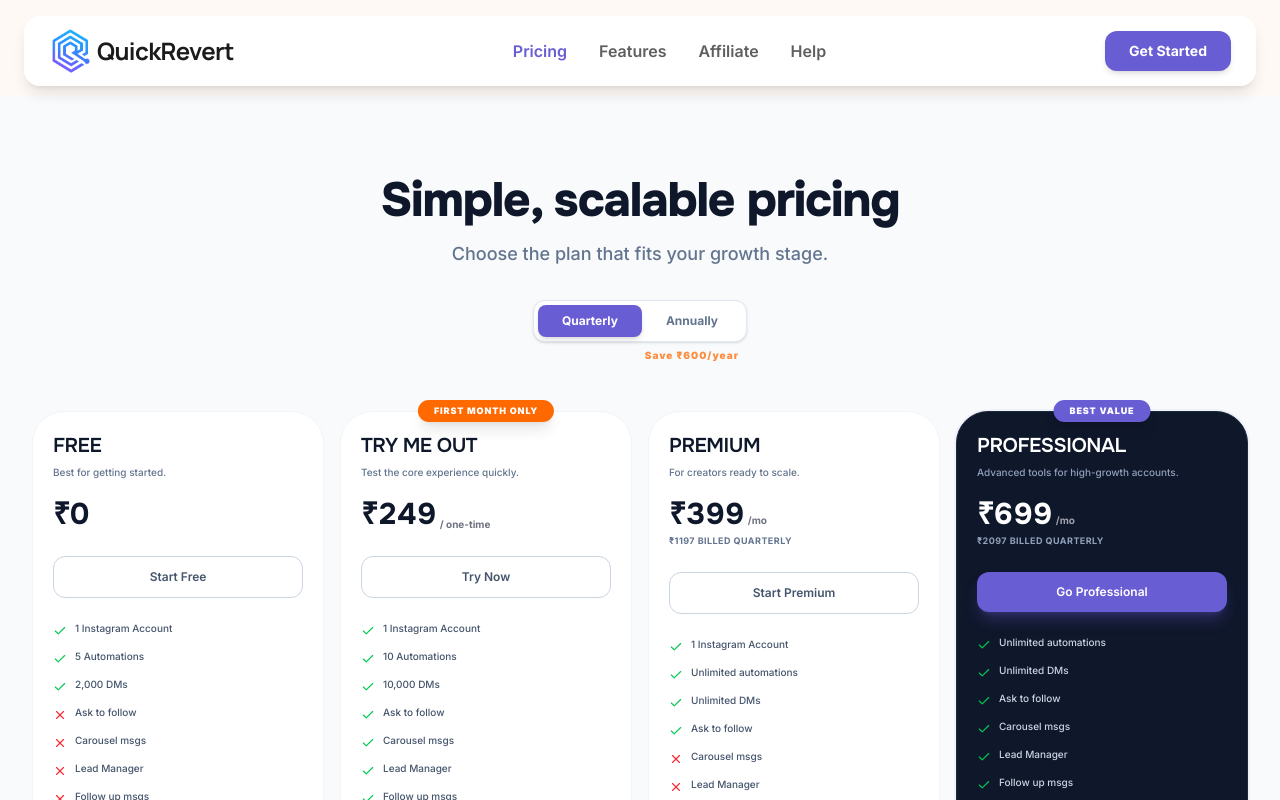
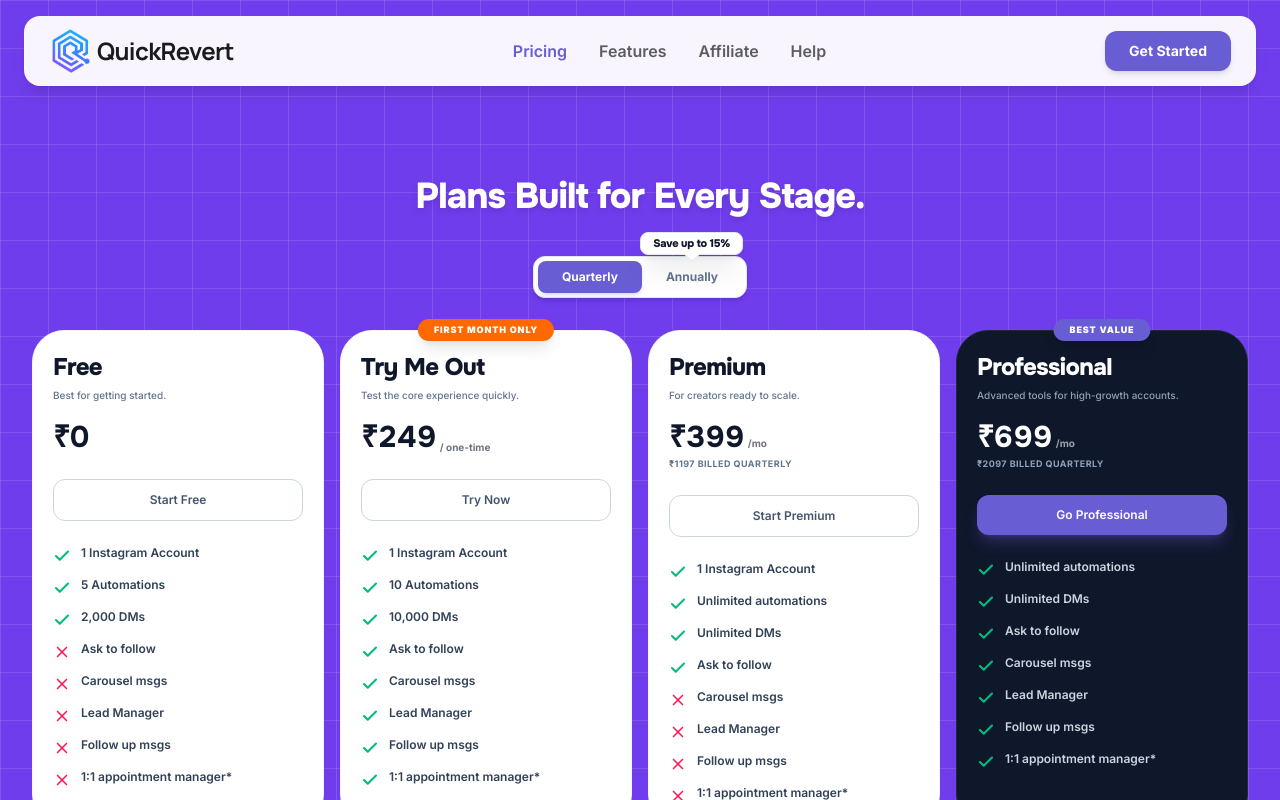
Before and after one commit to Anvesha137/website_qr_fanbase, a React (Vite) app: page / in a window 1280 px wide. Both pictures are taken after a click on the button "Pricing". Shown: the top 800 px of the page. Built offline with nearby package versions, Linux system fonts and the light colour scheme.

Commit message:
pricing page

```diff
--- a/src/App.tsx
+++ b/src/App.tsx
@@ -156,7 +156,11 @@ export default function App() {
             animate={{ opacity: 1 }}
             exit={{ opacity: 0 }}
             transition={{ duration: 0.3 }}
-            className="relative pt-24 bg-[#FFF9F6]"
+            className="relative pt-24 bg-[#703ded]"
+            style={{
+              backgroundImage: `linear-gradient(to right, rgba(255, 255, 255, 0.12) 1px, transparent 1px), linear-gradient(to bottom, rgba(255, 255, 255, 0.12) 1px, transparent 1px)`,
+              backgroundSize: '48px 48px',
+            }}
           >
             <Pricing />
           </motion.div>
--- a/src/components/FeaturesPage.tsx
+++ b/src/components/FeaturesPage.tsx
@@ -394,6 +394,50 @@ export default function FeaturesPage({ setViewMode }: FeaturesPageProps) {
     }
   };
 
+  // Card 2 auto-scroll ref
+  const card2Ref = useRef<HTMLDivElement>(null);
+  const hasAutoScrolledRef = useRef(false);
+
+  useEffect(() => {
+    const el = card2Ref.current;
+    if (!el) return;
+
+    let lastScrollY = window.scrollY;
+
+    const observer = new IntersectionObserver(
+      (entries) => {
+        entries.forEach((entry) => {
+          const currentScrollY = window.scrollY;
+          const isScrollingDown = currentScrollY > lastScrollY;
+          lastScrollY = currentScrollY;
+
+          // Auto-scroll when ~25-30% of Card 2 is visible scrolling down
+          if (entry.isIntersecting && entry.intersectionRatio >= 0.25 && isScrollingDown && !hasAutoScrolledRef.current) {
+            hasAutoScrolledRef.current = true;
+            el.scrollIntoView({ behavior: 'smooth', block: 'center' });
+          }
+        });
+      },
+      {
+        threshold: [0.25, 0.3],
+      }
+    );
+
+    observer.observe(el);
+
+    const handleScroll = () => {
+      if (window.scrollY < 200) {
+        hasAutoScrolledRef.current = false;
+      }
+    };
+    window.addEventListener('scroll', handleScroll, { passive: true });
+
+    return () => {
+      observer.disconnect();
+      window.removeEventListener('scroll', handleScroll);
+    };
+  }, []);
+
   const handleSelect = (index: number) => {
     setSelectedIndex(index);
     setIsManual(true);
@@ -419,10 +463,10 @@ export default function FeaturesPage({ setViewMode }: FeaturesPageProps) {
           backgroundSize: '48px 48px',
         }}
       >
-        <div className="w-full max-w-[1440px] mx-auto space-y-12 sm:space-y-16">
+        <div className="w-full max-w-[1440px] mx-auto space-y-5 sm:space-y-6">
 
           {/* CARD 1 (Female Model f-c1.png) */}
-          <div className="w-full rounded-[32px] sm:rounded-[36px] overflow-hidden relative shadow-2xl bg-slate-900 border border-white/15 min-h-[540px] sm:min-h-[600px] flex flex-col justify-between p-6 sm:p-12 lg:p-14">
+          <div className="w-full rounded-[32px] sm:rounded-[36px] overflow-hidden relative shadow-2xl bg-slate-900 border border-white/15 min-h-[500px] sm:min-h-[560px] lg:min-h-[580px] flex flex-col justify-between p-6 sm:p-12 lg:p-14">
             <img
               src="/f-c1.png"
               alt="Female Creator using Instagram DM Automation"
@@ -524,7 +568,7 @@ export default function FeaturesPage({ setViewMode }: FeaturesPageProps) {
           </div>
 
           {/* CARD 2 (Male Model f-c2.png) */}
-          <div className="w-full rounded-[32px] sm:rounded-[36px] overflow-hidden relative shadow-2xl bg-slate-900 border border-white/15 min-h-[540px] sm:min-h-[600px] flex flex-col justify-between p-6 sm:p-12 lg:p-14">
+          <div ref={card2Ref} className="w-full rounded-[32px] sm:rounded-[36px] overflow-hidden relative shadow-2xl bg-slate-900 border border-white/15 min-h-[500px] sm:min-h-[560px] lg:min-h-[580px] flex flex-col justify-between p-6 sm:p-12 lg:p-14">
             <img
               src="/f-c2.png"
               alt="Male Creator using Instagram DM Automation"
--- a/src/components/Pricing.tsx
+++ b/src/components/Pricing.tsx
@@ -1,5 +1,6 @@
 import React, { useState } from 'react';
 import { Check, X, ChevronDown } from 'lucide-react';
+import { motion, AnimatePresence } from 'motion/react';
 
 type Feature = {
   text: string;
@@ -23,10 +24,11 @@ type Plan = {
 
 export default function Pricing() {
   const [isAnnually, setIsAnnually] = useState(false);
+  const [openFaqIndex, setOpenFaqIndex] = useState<number | null>(0);
 
   const plans: Plan[] = [
     {
-      name: 'FREE',
+      name: 'Free',
       description: 'Best for getting started.',
       btn: 'Start Free',
       price: '0',
@@ -42,7 +44,7 @@ export default function Pricing() {
       ],
     },
     {
-      name: 'TRY ME OUT',
+      name: 'Try Me Out',
       description: 'Test the core experience quickly.',
       btn: 'Try Now',
       badge: 'first month only',
@@ -59,7 +61,7 @@ export default function Pricing() {
       ],
     },
     {
-      name: 'PREMIUM',
+      name: 'Premium',
       description: 'For creators ready to scale.',
       btn: 'Start Premium',
       quarterlyMonthlyEffective: 399,
@@ -76,7 +78,7 @@ export default function Pricing() {
       ],
     },
     {
-      name: 'PROFESSIONAL',
+      name: 'Professional',
       description: 'Advanced tools for high-growth accounts.',
       btn: 'Go Professional',
       popular: true,
@@ -171,18 +173,31 @@ export default function Pricing() {
   };
 
   return (
-    <section id="pricing" className="py-12 lg:py-20 bg-slate-50">
-      <div className="max-w-[1400px] mx-auto px-4 sm:px-6 lg:px-8">
-        <div className="text-center mb-12">
-          <h2 className="text-3xl md:text-5xl font-extrabold text-slate-900 tracking-tight mb-4 font-onest">
-            Simple, scalable pricing
+    <section
+      id="pricing"
+      className="py-12 lg:py-20 bg-[#703ded] relative text-white"
+      style={{
+        backgroundImage: `linear-gradient(to right, rgba(255, 255, 255, 0.12) 1px, transparent 1px), linear-gradient(to bottom, rgba(255, 255, 255, 0.12) 1px, transparent 1px)`,
+        backgroundSize: '48px 48px',
+      }}
+    >
+      <div className="max-w-[1400px] mx-auto px-4 sm:px-6 lg:px-8 relative z-10">
+        <div className="text-center mb-8">
+          <h2 className="text-2xl sm:text-3xl md:text-4xl font-extrabold text-white tracking-tight mb-2 font-onest drop-shadow-md">
+            Plans Built for Every Stage.
           </h2>
-          <p className="text-slate-500 text-lg font-medium font-sans">
-            Choose the plan that fits your growth stage.
-          </p>
 
-          <div className="mt-8 inline-flex flex-col items-center select-none">
-            <div className="inline-flex items-center bg-white p-1 rounded-xl border border-slate-200 shadow-sm">
+          <div className="mt-8 relative inline-flex flex-col items-center select-none">
+            {/* Floating Tooltip Badge overlapping Annually button */}
+            <div className="absolute -top-6 right-1 z-10 pointer-events-none">
+              <div className="relative bg-white border border-slate-200 shadow-xl rounded-lg px-3 py-0.5 text-[11px] font-extrabold text-slate-900 tracking-tight flex items-center justify-center font-onest whitespace-nowrap">
+                <span>Save up to 15%</span>
+                {/* Pointer Caret overlapping the top border of Annually */}
+                <div className="absolute -bottom-1.5 left-1/2 -translate-x-1/2 w-2.5 h-2.5 bg-white border-b border-r border-slate-200 rotate-45 z-20" />
+              </div>
+            </div>
+
+            <div className="inline-flex items-center bg-white p-1 rounded-xl border border-slate-200 shadow-md relative z-0">
               <button
                 onClick={() => setIsAnnually(false)}
                 className={`px-6 py-2 rounded-lg text-xs font-bold transition-all cursor-pointer ${!isAnnually
@@ -202,11 +217,6 @@ export default function Pricing() {
                 Annually
               </button>
             </div>
-            <div className="w-full flex justify-end pr-2 mt-1.5">
-              <span className="text-[10px] font-black text-orange-500 tracking-widest animate-pulse">
-                Save ₹600/year
-              </span>
-            </div>
           </div>
         </div>
 
@@ -214,9 +224,9 @@ export default function Pricing() {
           {plans.map((plan, i) => (
             <div
               key={i}
-              className={`p-5 rounded-[2rem] border flex flex-col relative transition-all duration-500 hover:-translate-y-1 hover:shadow-xl ${plan.dark
+              className={`p-5 rounded-[2rem] border flex flex-col relative transition-all duration-500 hover:-translate-y-1 hover:shadow-2xl ${plan.dark
                 ? 'bg-slate-900 border-slate-800 text-white'
-                : 'bg-white border-slate-100'
+                : 'bg-white border-slate-100 text-slate-900'
                 } ${plan.popular ? 'border-[#695dd4] ring-2 ring-[#695dd4]/5' : ''}`}
             >
               {plan.popular && (
@@ -233,7 +243,7 @@ export default function Pricing() {
 
               <div className="mb-4">
                 <h3
-                  className={`text-xl font-semibold tracking-tight font-onest mb-1 ${plan.dark ? 'text-white' : 'text-slate-900'
+                  className={`text-2xl font-extrabold tracking-tight font-onest mb-1 ${plan.dark ? 'text-white' : 'text-slate-900'
                     }`}
                 >
                   {plan.name}
@@ -250,7 +260,7 @@ export default function Pricing() {
 
               <a
                 href="https://app.quickrevert.tech"
-                className={`w-full py-3 rounded-xl font-semibold text-xs text-center transition-all mb-6 cursor-pointer font-sans ${plan.name === 'FREE' || plan.name === 'TRY ME OUT'
+                className={`w-full py-3 rounded-xl font-semibold text-xs text-center transition-all mb-6 cursor-pointer font-sans ${plan.name === 'Free' || plan.name === 'Try Me Out'
                   ? 'border border-slate-300 text-slate-600 hover:border-[#695dd4] hover:text-[#695dd4]'
                   : plan.dark
                     ? 'bg-[#695dd4] text-white hover:bg-[#5a50c6] shadow-lg shadow-[#695dd4]/30'
@@ -262,13 +272,13 @@ export default function Pricing() {
 
               <div className="space-y-3 flex-1">
                 {plan.features.map((feature, j) => (
-                  <div key={j} className="flex gap-2 text-[10px] font-medium leading-tight">
+                  <div key={j} className="flex gap-2.5 items-start text-[11px] sm:text-xs font-semibold leading-tight">
                     {feature.included ? (
-                      <Check className="w-3.5 h-3.5 text-green-500 flex-shrink-0 mt-0.5" />
+                      <Check className="w-4.5 h-4.5 text-emerald-500 shrink-0 mt-0.5 stroke-[2.8]" />
                     ) : (
-                      <X className="w-3.5 h-3.5 text-red-500 flex-shrink-0 mt-0.5" />
+                      <X className="w-4.5 h-4.5 text-rose-500 shrink-0 mt-0.5 stroke-[2.2]" />
                     )}
-                    <span className={plan.dark ? 'text-slate-300' : 'text-slate-600'}>
+                    <span className={plan.dark ? 'text-slate-300' : 'text-slate-700'}>
                       {feature.text}
                     </span>
                   </div>
@@ -279,17 +289,20 @@ export default function Pricing() {
         </div>
 
         {/* SEO-friendly Pricing FAQ Section */}
-        <div className="mt-24 max-w-4xl mx-auto">
-          <div className="text-center mb-12">
-            <h3 className="font-onest text-3xl sm:text-4xl font-extrabold text-slate-900 tracking-tight">
+        <div className="mt-20 sm:mt-28 max-w-5xl mx-auto">
+          <div className="text-center mb-10">
+            <span className="text-[11px] font-mono font-bold tracking-widest text-indigo-100 uppercase bg-white/15 border border-white/25 px-3.5 py-1 rounded-full shadow-xs mb-3 inline-block">
+              ✨ Got Questions?
+            </span>
+            <h3 className="font-onest text-3xl sm:text-4xl font-extrabold text-white tracking-tight drop-shadow-md">
               Pricing FAQs
             </h3>
-            <p className="text-slate-500 font-sans text-sm sm:text-base mt-2">
-              Common questions about our plans, limits, and billing
+            <p className="text-white/90 font-sans text-sm sm:text-base mt-2 font-medium">
+              Everything you need to know about our plans, limits, and billing
             </p>
           </div>
 
-          <div className="space-y-4">
+          <div className="grid grid-cols-1 md:grid-cols-2 gap-4 items-start">
             {[
               {
                 q: "Is there a free plan available?",
@@ -323,22 +336,44 @@ export default function Pricing() {
                 q: "Can I downgrade or cancel anytime?",
                 a: "Yes, no lock-in contracts. You can downgrade or cancel whenever you like from your account settings."
               }
-            ].map((faq, idx) => (
-              <details
-                key={idx}
-                className="group border border-slate-200 bg-white rounded-2xl p-5 [&_summary::-webkit-details-marker]:hidden transition-all duration-300 open:shadow-md text-left"
-              >
-                <summary className="flex items-center justify-between font-onest font-bold text-slate-800 cursor-pointer list-none text-base sm:text-lg focus:outline-none select-none">
-                  <span>{faq.q}</span>
-                  <span className="transition-transform duration-300 group-open:rotate-180 shrink-0 ml-4">
-                    <ChevronDown className="h-5 w-5 text-slate-400 group-hover:text-slate-600 transition-colors" />
-                  </span>
-                </summary>
-                <p className="mt-3 text-slate-600 font-sans text-sm sm:text-base leading-relaxed border-t border-slate-100 pt-3">
-                  {faq.a}
-                </p>
-              </details>
-            ))}
+            ].map((faq, idx) => {
+              const isOpen = openFaqIndex === idx;
+              return (
+                <div
+                  key={idx}
+                  onClick={() => setOpenFaqIndex(isOpen ? null : idx)}
+                  className={`rounded-2xl border transition-all duration-300 cursor-pointer overflow-hidden text-left ${isOpen
+                      ? 'bg-white border-white shadow-2xl ring-2 ring-white/50'
+                      : 'bg-white/90 border-white/40 hover:bg-white hover:border-white/70 shadow-lg hover:shadow-xl backdrop-blur-xl'
+                    }`}
+                >
+                  <div className="p-5 flex items-center justify-between font-onest font-bold text-slate-900 text-base sm:text-lg select-none">
+                    <span className="text-slate-900">{faq.q}</span>
+                    <div
+                      className={`w-8 h-8 rounded-full flex items-center justify-center shrink-0 ml-4 transition-all duration-300 ${isOpen ? 'bg-[#695dd4] text-white rotate-180 shadow-md' : 'bg-slate-100 text-slate-600 hover:bg-[#695dd4] hover:text-white'
+                        }`}
+                    >
+                      <ChevronDown className="h-4.5 w-4.5" />
+                    </div>
+                  </div>
+
+                  <AnimatePresence initial={false}>
+                    {isOpen && (
+                      <motion.div
+                        initial={{ opacity: 0, height: 0 }}
+                        animate={{ opacity: 1, height: 'auto' }}
+                        exit={{ opacity: 0, height: 0 }}
+                        transition={{ duration: 0.3, ease: [0.16, 1, 0.3, 1] }}
+                      >
+                        <div className="px-5 pb-5 pt-2 text-slate-600 font-sans text-sm sm:text-base leading-relaxed border-t border-slate-100">
+                          {faq.a}
+                        </div>
+                      </motion.div>
+                    )}
+                  </AnimatePresence>
+                </div>
+              );
+            })}
           </div>
         </div>
 
```
Also changed, not shown: public/icon.png (added).
